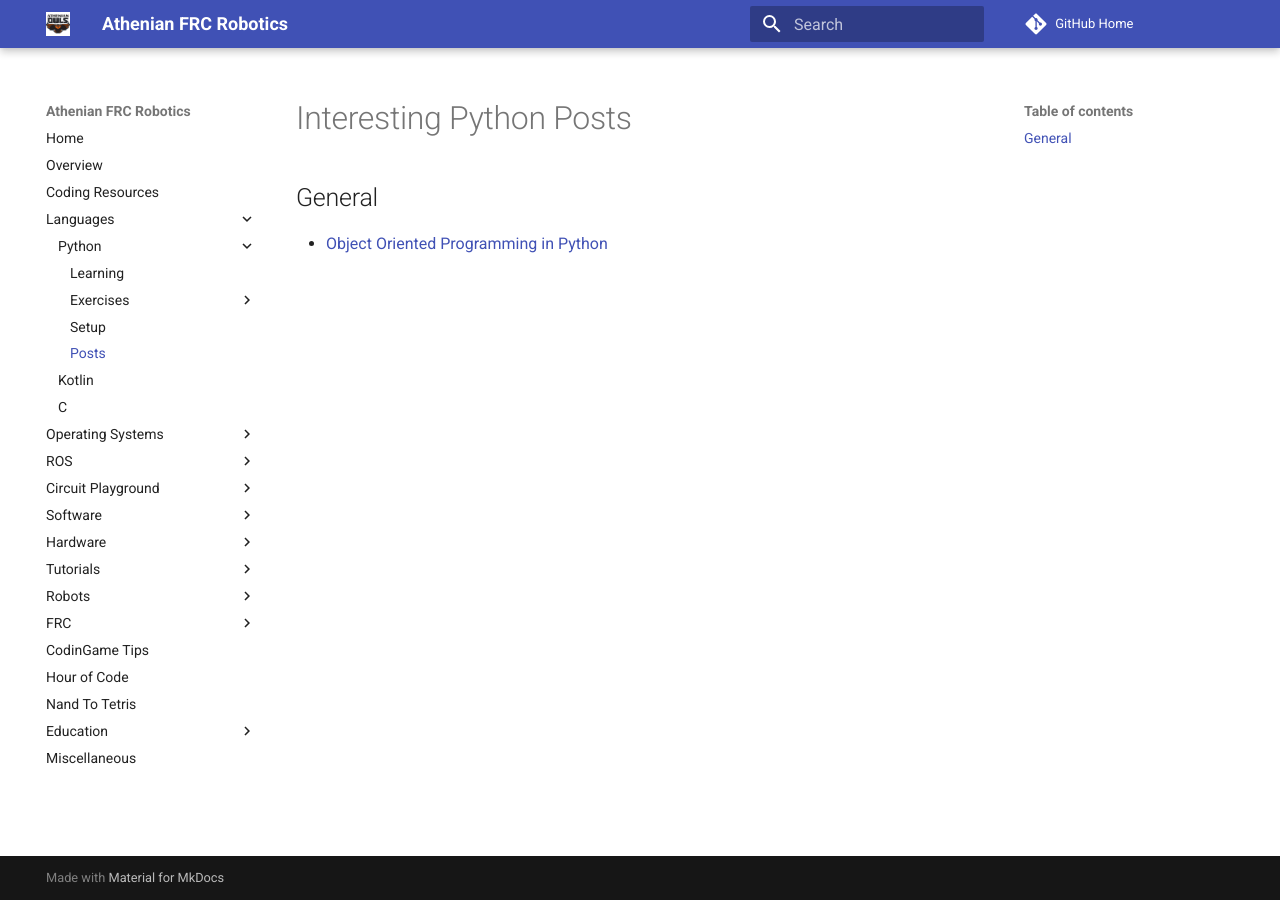
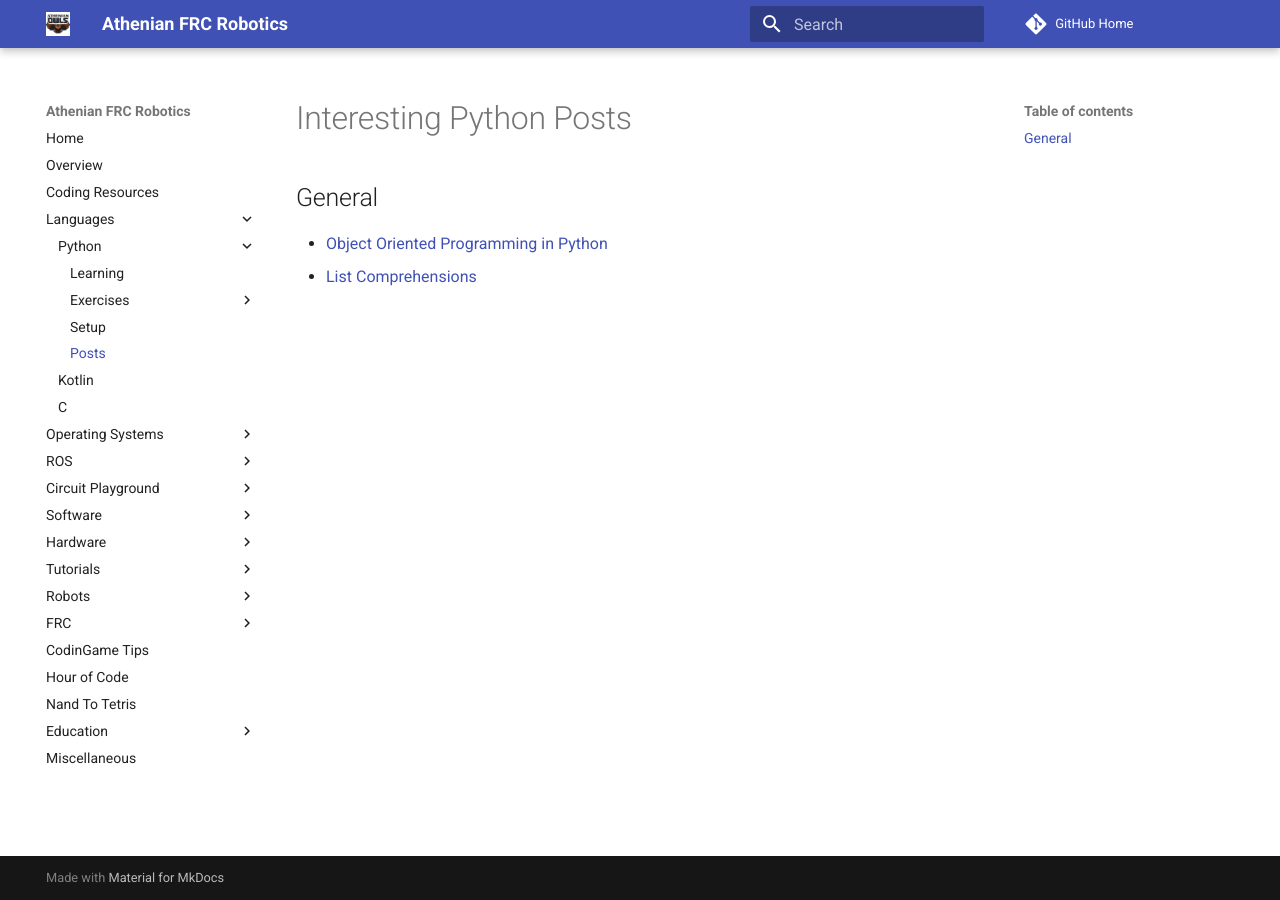
Before and after one commit to athenian-robotics/athenian-robotics-mkdocs, an MkDocs documentation site: the page built from docs/python.md, in a window 1280 px wide. Built offline with MkDocs 1.6.1 and Material for MkDocs 9.7.7, drawn with Linux system fonts in a browser that asks for light colours; comment, search, counter and statistics services are not loaded.

Commit message:
Update docs

```diff
--- a/docs/python.md
+++ b/docs/python.md
@@ -2,3 +2,4 @@
 
 ## General
 * [Object Oriented Programming in Python](https://stackabuse.com/object-oriented-programming-in-python/)
+* [List Comprehensions](https://hackernoon.com/list-comprehension-in-python-c762ba1f523f)
```
